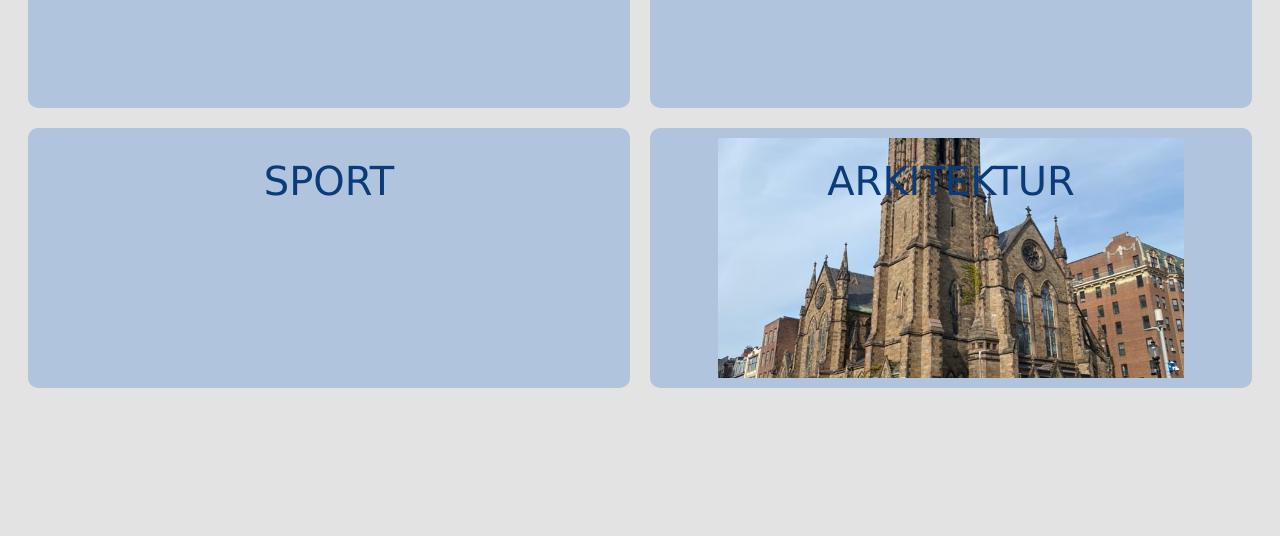
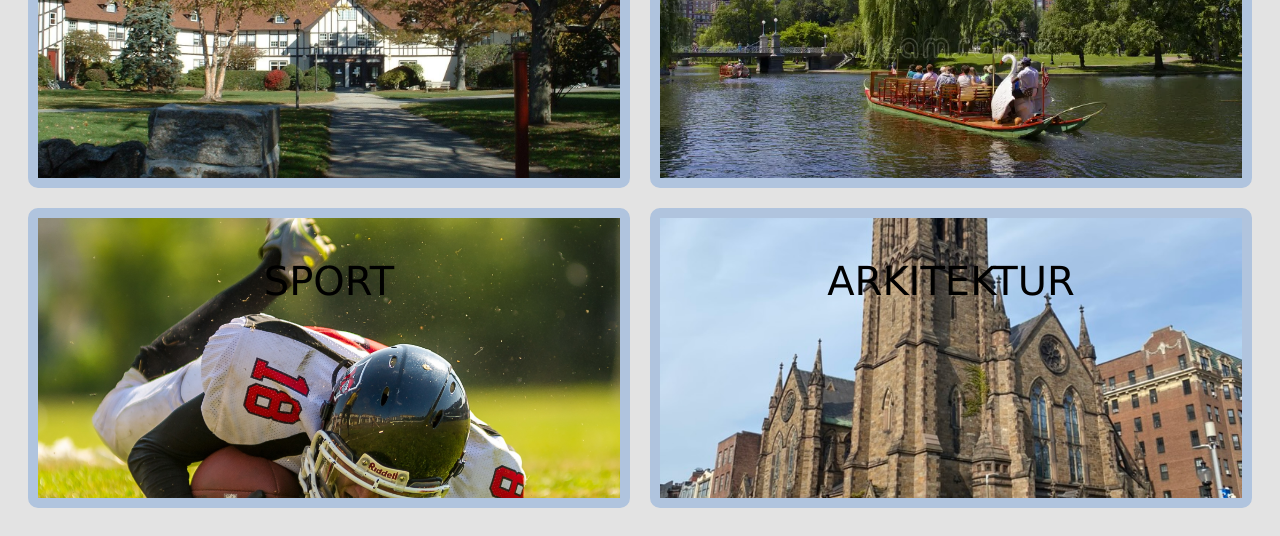
Before and after one commit to bene1294/Webteknologi, a plain HTML site: page Mobilapp/index.2.html in a window 1280 px wide. Shown: the part 705-1241 px from the top of the page. Before the commit the page ends 1121 px from the top, so only its background shows below. Drawn offline with Linux system fonts and the light colour scheme.

Commit message:
Add files via upload

```diff
--- a/Mobilapp/index.2.html
+++ b/Mobilapp/index.2.html
@@ -16,7 +16,7 @@
 
     <div class="links">
         <a href="https://carl2999.github.io/Webtek/App/Boston-praktisk.html" class="link-box box1">PRAKTISK INFO</a>
-        <a href="https://mpsteenstrup.github.io/web2024/hjemmeside/underside2.html" class="link-box box2">LOKAL MAD</a>
+        <a href="https://frejapeers.github.io/Webteknologier/Hjemmeside/lokalmad.html" class="link-box box2">LOKAL MAD</a>
         <a href="https://mpsteenstrup.github.io/web2024/hjemmeside/underside3.html" class="link-box box3">TABOR ACADEMY </a>
         <a href="https://mpsteenstrup.github.io/web2024/hjemmeside/underside4.html" class="link-box box4">SIGHTSEEING</a>
         <a href="https://mpsteenstrup.github.io/web2024/hjemmeside/underside5.html" class="link-box box5">SPORT</a>
--- a/Mobilapp/styles2.css
+++ b/Mobilapp/styles2.css
@@ -33,8 +33,8 @@ h1{
 .link-box {
     background-color: lightsteelblue; /* Standard baggrundsfarve */
     font-family: 'Lucida Sans Unicode', Geneva, Verdana, sans-serif;
-    color: rgb(12, 59, 121); /* Tekstfarve */
-    padding: 20px; /* Indvendig afstand */
+    color: rgb(0, 0, 0); /* Tekstfarve */
+    padding: 40px; /* Indvendig afstand */
     position: absolute;
     bottom: 0;
     margin: 10px; /* Margin mellem felterne */
@@ -47,7 +47,7 @@ h1{
     position: relative; /* Sørger for, at billederne bliver behandlet korrekt */
     border: 10px solid lightsteelblue; /* Ramme omkring boksen */
     background-position:center; /* Centrer billedet */
-    background-size: 80%; /* Sørg for, at billedet dækker hele boksen */
+    background-size: 100%; /* Sørg for, at billedet dækker hele boksen */
     background-repeat: no-repeat; /* sørger for at billedet ikke gentages selvom at det ikke fylder hele boksen*/
 }
 
@@ -64,28 +64,28 @@ h1{
 
 /* Unik baggrund for .box3 */
 .link-box.box3 {
-    background-image: url('images/image3.jpg'); /* Baggrundsbillede for box3 */
+    background-image: url('Billeder/Marion_MA_Tabor_Academy.jpg'); /* Baggrundsbillede for box3 */
 }
 
 /* Unik baggrund for .box4 */
 .link-box.box4 {
-    background-image: url('images/image3.jpg'); /* Baggrundsbillede for box3 */
+    background-image: url('Billeder/Boston.webp'); /* Baggrundsbillede for box4 */
 }
 
 /* Unik baggrund for .box5 */
 .link-box.box5 {
-    background-image: url('images/image3.jpg'); /* Baggrundsbillede for box3 */
+    background-image: url('Billeder/sport2.jpg'); /* Baggrundsbillede for box5 */
 }
 
 /* Unik baggrund for .box6 */
 .link-box.box6 {
-    background-image: url('Billeder/Arkitektur.jpeg'); /* Baggrundsbillede for box3 */
+    background-image: url('Billeder/Arkitektur.jpeg'); /* Baggrundsbillede for box6 */
 }
 
 /* Hover-effekt */
 .link-box:hover {
     background-color: hsl(42, 45%, 76%); /* Mørkere farve ved hover */
-    color: rgb(164, 82, 24);
+    color: rgb(249, 248, 248);
 
     border: 5px solid hsl(42, 45%, 76%); /* Rammefarve ændres ved hover */
 }
```
Also changed, not shown: Mobilapp/Billeder/Boston.webp (added), Mobilapp/Billeder/Marion_MA_Tabor_Academy.jpg (added), Mobilapp/Billeder/sport1.jpg (added), Mobilapp/Billeder/sport2.jpg (added).
